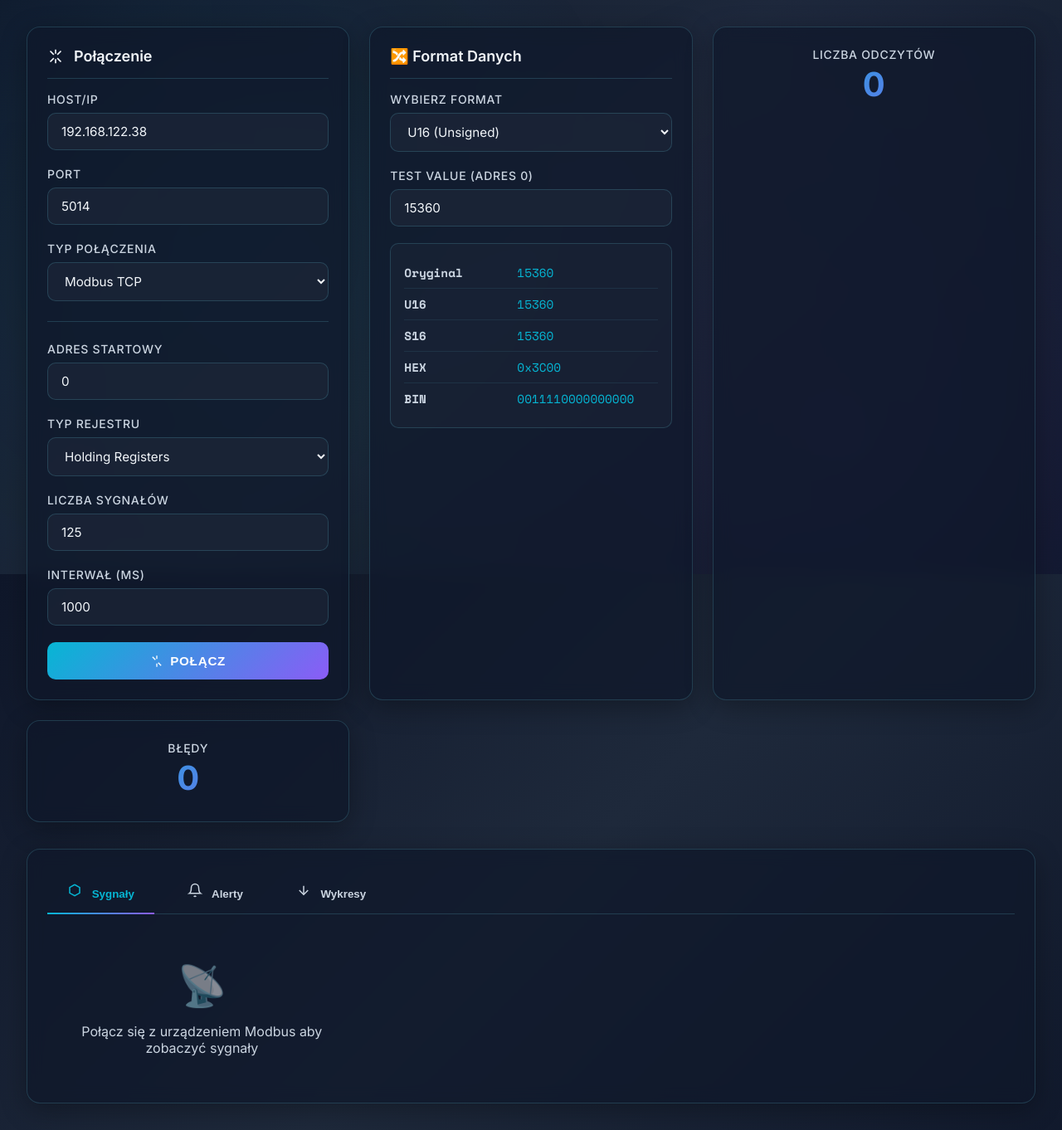
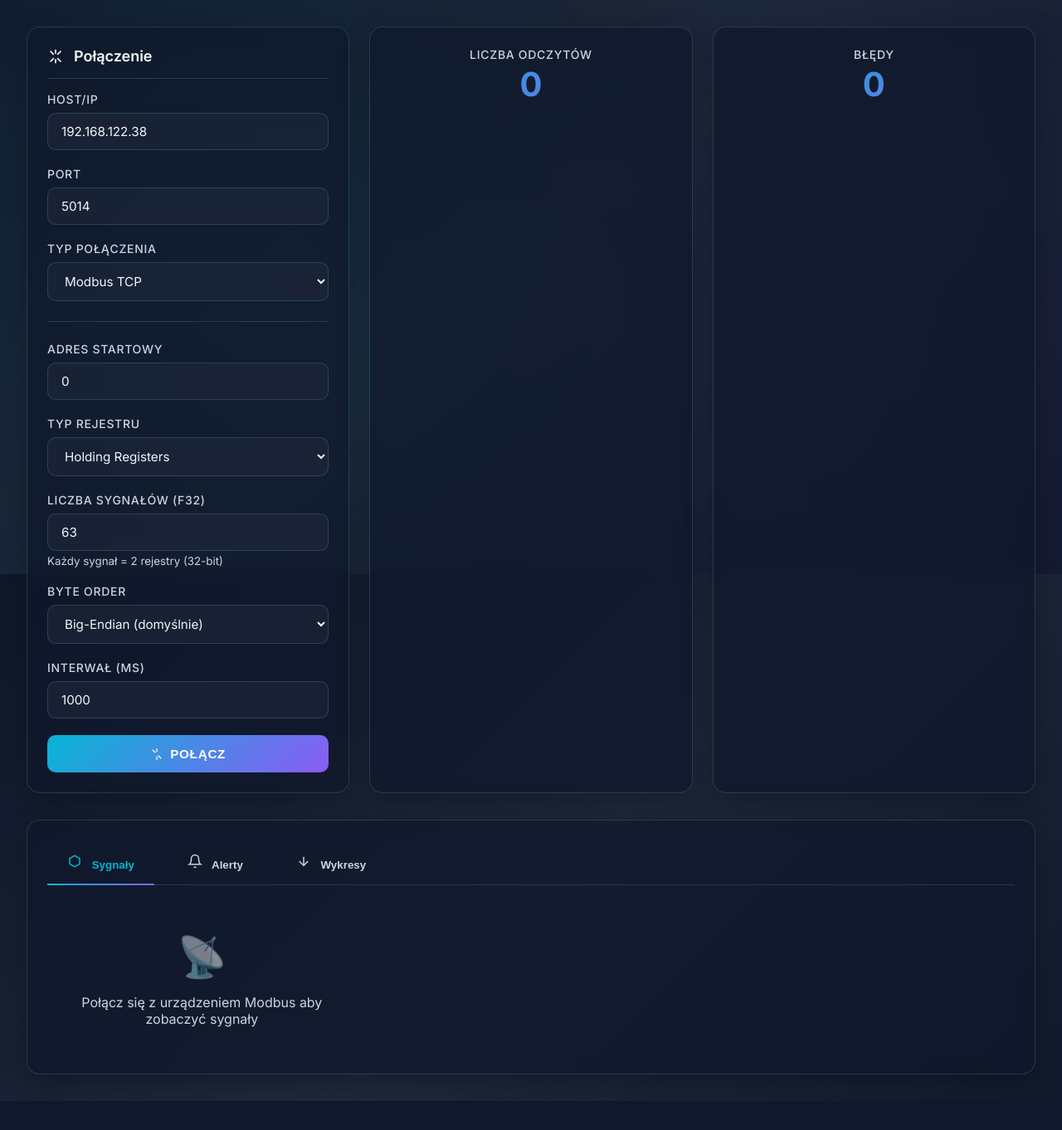
Before and after one commit to AdamWojciechowskiPL/Modbus-monitor, a Flask app: template modbus_monitor/web/templates/dashboard.html in a window 1280 px wide. Shown: the part 108-1470 px from the top of the page at 83% size. After the commit the page ends 1435 px from the top, so only its background shows below. Run offline with Flask 3, Linux system fonts and the light colour scheme; the template is opened without the code that fills it, so the values that code supplies are empty; some libraries are stand-ins or nearby versions.

Commit message:
feat: Add byte-order selector (big-endian vs little-endian) for F32 conversion

```diff
--- a/modbus_monitor/web/templates/dashboard.html
+++ b/modbus_monitor/web/templates/dashboard.html
@@ -440,37 +440,6 @@
             opacity: 0.5;
         }
 
-        .format-preview {
-            background: rgba(30, 41, 59, 0.4);
-            border: 1px solid var(--glass-border);
-            border-radius: 10px;
-            padding: 1rem;
-            margin-top: 1rem;
-            font-family: 'Space Mono', monospace;
-            font-size: 0.9rem;
-        }
-
-        .format-preview-row {
-            display: grid;
-            grid-template-columns: 120px 1fr;
-            gap: 1rem;
-            padding: 0.5rem 0;
-            border-bottom: 1px solid rgba(100, 200, 220, 0.1);
-        }
-
-        .format-preview-row:last-child {
-            border-bottom: none;
-        }
-
-        .format-label {
-            color: var(--text-secondary);
-            font-weight: 600;
-        }
-
-        .format-value {
-            color: var(--accent);
-        }
-
         @keyframes slideIn {
             from { opacity: 0; transform: translateY(20px); }
             to { opacity: 1; transform: translateY(0); }
@@ -571,8 +540,17 @@
                 </div>
 
                 <div class="form-group">
-                    <label class="form-label">Liczba Sygnałów</label>
-                    <input type="number" class="form-input" id="inputCount" value="125" min="1" max="100">
+                    <label class="form-label">Liczba Sygnałów (F32)</label>
+                    <input type="number" class="form-input" id="inputCount" value="63" min="1" max="100">
+                    <small style="color: var(--text-secondary); margin-top: 0.25rem; display: block;">Każdy sygnał = 2 rejestry (32-bit)</small>
+                </div>
+
+                <div class="form-group">
+                    <label class="form-label">Byte Order</label>
+                    <select class="form-select" id="selectByteOrder">
+                        <option value="big">Big-Endian (domyślnie)</option>
+                        <option value="little">Little-Endian</option>
+                    </select>
                 </div>
 
                 <div class="form-group">
@@ -592,55 +570,6 @@
                     </svg>
                     Rozłącz
                 </button>
-            </div>
-
-            <!-- Data Format Converter -->
-            <div class="card glass">
-                <div class="card-header">
-                    <div class="card-title">
-                        🔀 Format Danych
-                    </div>
-                </div>
-
-                <div class="form-group">
-                    <label class="form-label">Wybierz Format</label>
-                    <select class="form-select" id="selectDataFormat" onchange="updateFormatPreview()">
-                        <option value="u16">U16 (Unsigned)</option>
-                        <option value="s16">S16 (Signed)</option>
-                        <option value="hex">HEX (Hexadecimal)</option>
-                        <option value="bin">BIN (Binary)</option>
-                        <option value="f32">F32 (IEEE754 32-bit)</option>
-                        <option value="f64">F64 (IEEE754 64-bit)</option>
-                    </select>
-                </div>
-
-                <div class="form-group">
-                    <label class="form-label">Test Value (Adres 0)</label>
-                    <input type="number" class="form-input" id="testValue" value="15360" onchange="updateFormatPreview()" placeholder="Wpisz wartość">
-                </div>
-
-                <div class="format-preview">
-                    <div class="format-preview-row">
-                        <div class="format-label">Oryginal</div>
-                        <div class="format-value" id="preview-original">15360</div>
-                    </div>
-                    <div class="format-preview-row">
-                        <div class="format-label">U16</div>
-                        <div class="format-value" id="preview-u16">15360</div>
-                    </div>
-                    <div class="format-preview-row">
-                        <div class="format-label">S16</div>
-                        <div class="format-value" id="preview-s16">15360</div>
-                    </div>
-                    <div class="format-preview-row">
-                        <div class="format-label">HEX</div>
-                        <div class="format-value" id="preview-hex">0x3C00</div>
-                    </div>
-                    <div class="format-preview-row">
-                        <div class="format-label">BIN</div>
-                        <div class="format-value" id="preview-bin">0011110000000000</div>
-                    </div>
-                </div>
             </div>
 
             <!-- Stats -->
@@ -720,27 +649,6 @@
 
     <script src="/static/dashboard.js"></script>
     <script>
-        // Data format converters
-        function formatConverter(value) {
-            const u16 = parseInt(value) & 0xFFFF;
-            const s16 = u16 > 32767 ? u16 - 65536 : u16;
-            const hex = '0x' + u16.toString(16).toUpperCase().padStart(4, '0');
-            const bin = u16.toString(2).padStart(16, '0');
-
-            return { u16, s16, hex, bin };
-        }
-
-        function updateFormatPreview() {
-            const value = parseInt(document.getElementById('testValue').value) || 15360;
-            const result = formatConverter(value);
-
-            document.getElementById('preview-original').textContent = value;
-            document.getElementById('preview-u16').textContent = result.u16;
-            document.getElementById('preview-s16').textContent = result.s16;
-            document.getElementById('preview-hex').textContent = result.hex;
-            document.getElementById('preview-bin').textContent = result.bin;
-        }
-
         function switchTab(tabName) {
             document.querySelectorAll('.tab-content').forEach(tab => tab.classList.remove('active'));
             document.querySelectorAll('.tab-button').forEach(btn => btn.classList.remove('active'));
@@ -767,9 +675,6 @@
             originalUpdateStatus(status);
             updateStatusIndicator(status);
         };
-
-        // Initialize preview
-        updateFormatPreview();
     </script>
 </body>
 </html>
```
